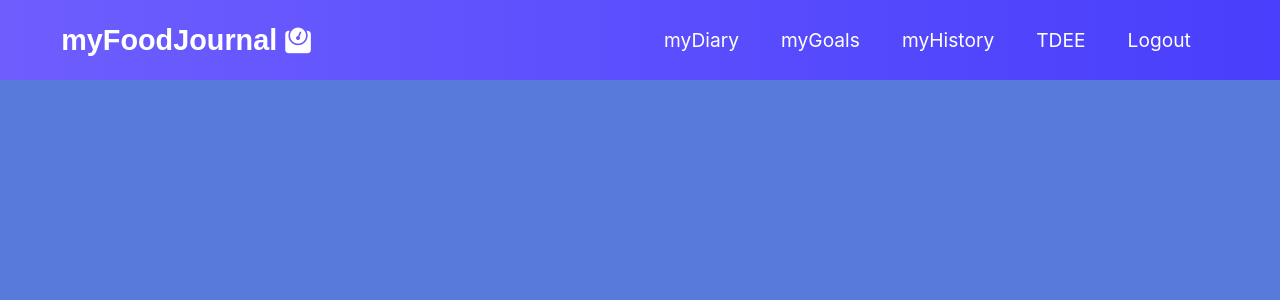
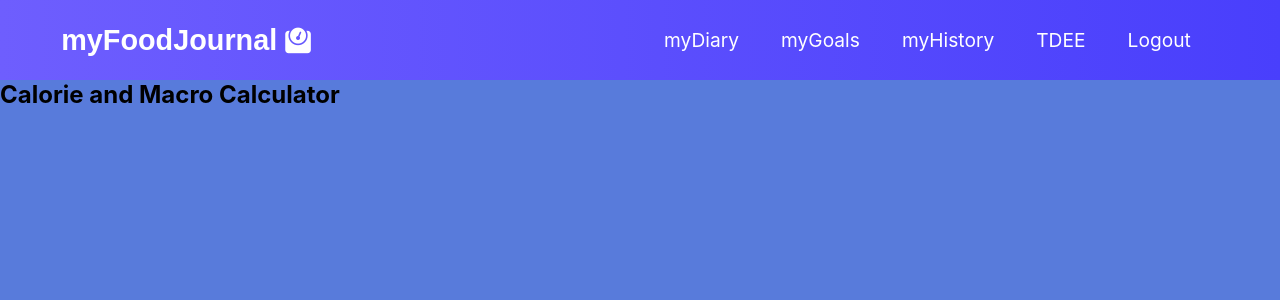
Before and after one commit to emrichmp/myFoodJournal-Frontend, a React (Create React App) app: page / in a window 1280 px wide. Shown: the top 300 px of the page. Built offline with nearby package versions, Linux system fonts and the light colour scheme; a web font is replaced by a local one.

Commit message:
added tdee to dom as test

```diff
--- a/src/App.js
+++ b/src/App.js
@@ -1,11 +1,13 @@
 //import logo from './logo.svg';
 import './App.css';
 import Navbar from "./components/Navbar/Navbar"
+import Tdee from "./Tdee"
 
 function App() {
   return (
     <div className="App">
       <Navbar />
+      <Tdee />
     </div>
   );
 }
```
